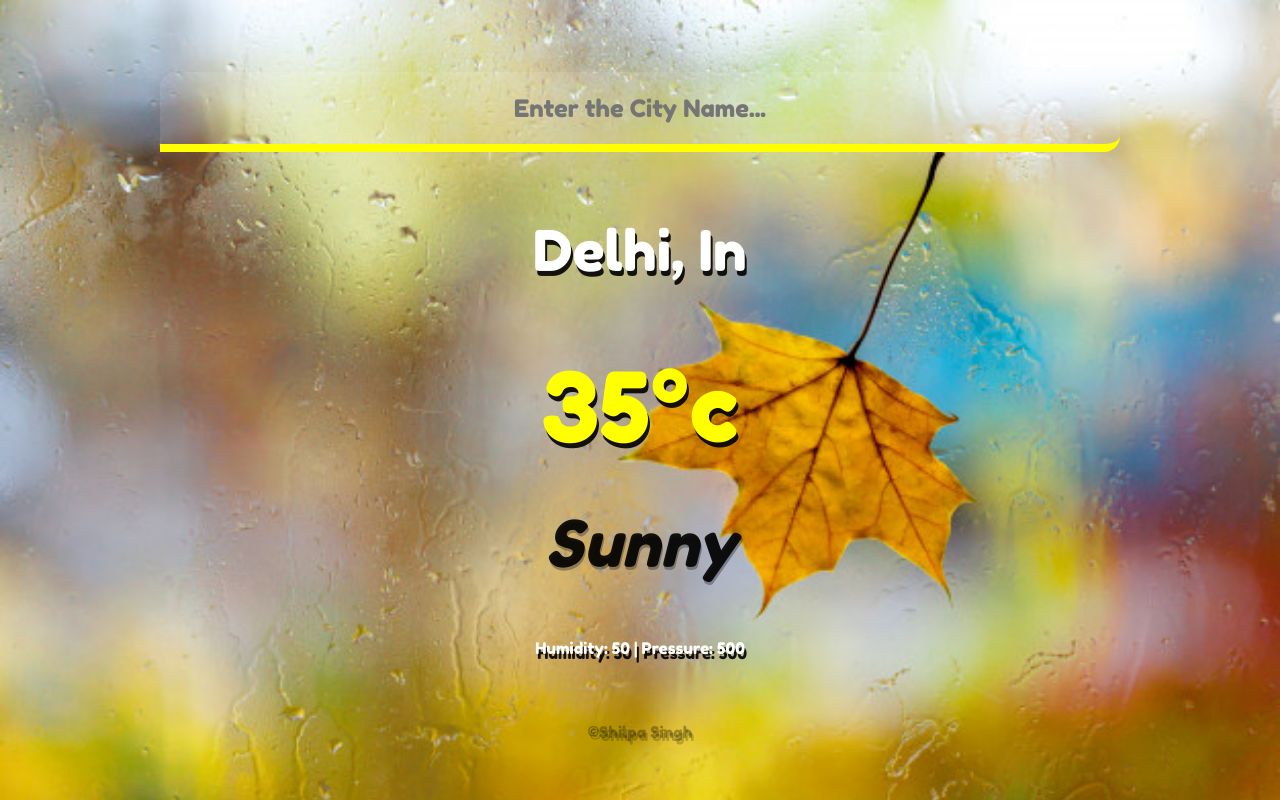
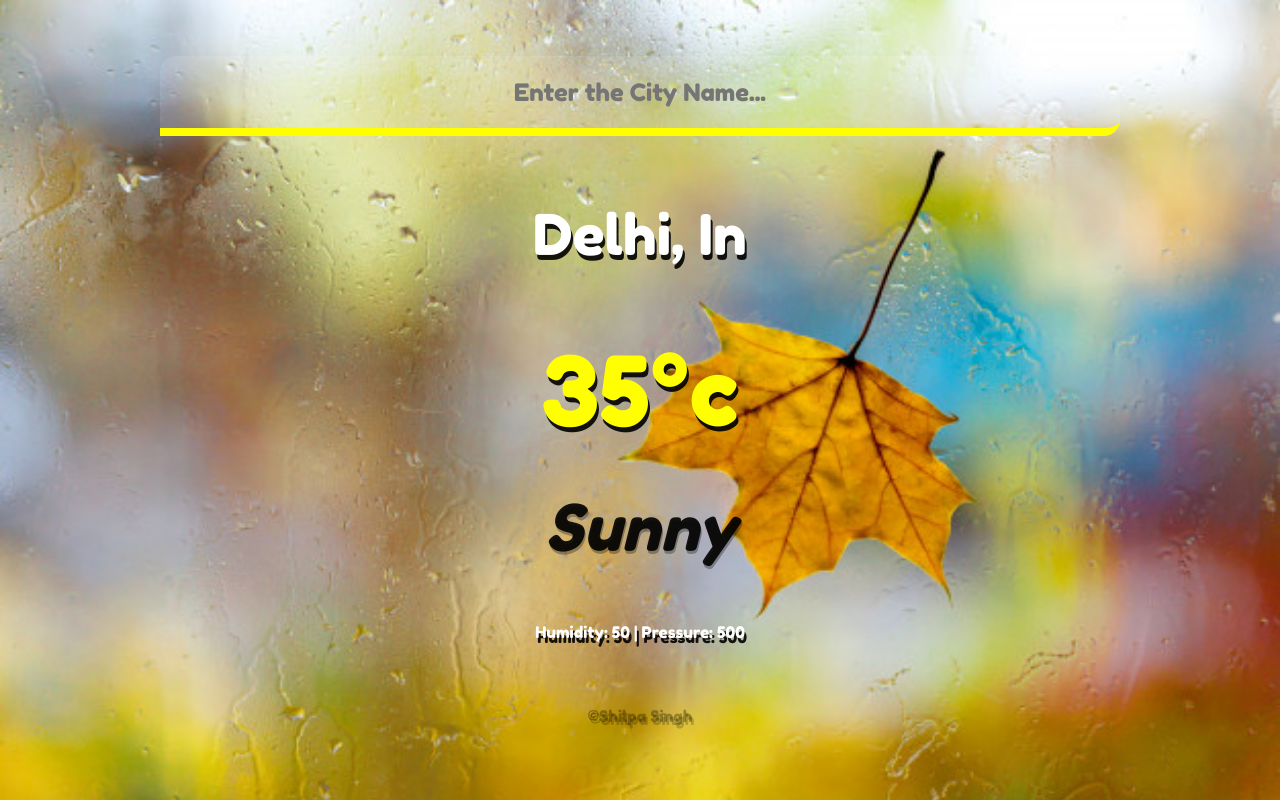
Before and after one commit to shilpasingh07/Weather-Update, a plain HTML site: page index.html in a window 1280 px wide. Drawn offline with Linux system fonts and the light colour scheme.

Commit message:
Update main.css

```diff
--- a/main.css
+++ b/main.css
@@ -19,7 +19,7 @@ header{
 	justify-content: center;
 	padding: 2vh 3vw;
 	align-items: center;
-	margin-top: 7vh;
+	margin-top: 5vh;
 	margin-bottom:5vh;
 }
 header input{
```
